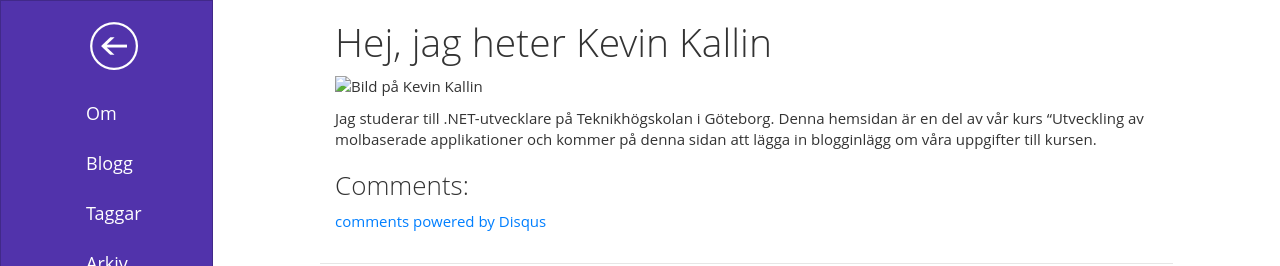
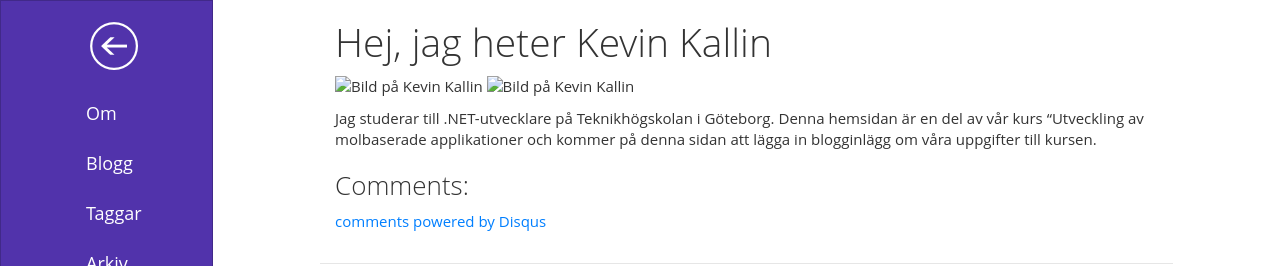
Before and after one commit to KevinKallin/KevinKallin.github.io, a Jekyll site: the page built from about/index.md, in a window 1280 px wide. Shown: the top 266 px of the page. Built offline with Jekyll 4.4.1, drawn with Linux system fonts in a browser that asks for light colours; a script that is not in the unit is left out; comment, search, counter and statistics services are not loaded.

Commit message:
Update index.md

```diff
--- a/about/index.md
+++ b/about/index.md
@@ -6,6 +6,7 @@ theme: purple
 ---
 
 <img src="assets/images/me.jpg" alt="Bild på Kevin Kallin"/>
+![Bild på Kevin Kallin](assets/images/me.jpg)
 
 
 Jag studerar till .NET-utvecklare på Teknikhögskolan i Göteborg. Denna hemsidan är en del av vår kurs "Utveckling av molbaserade applikationer och kommer på denna sidan att lägga in blogginlägg om våra uppgifter till kursen.
```
